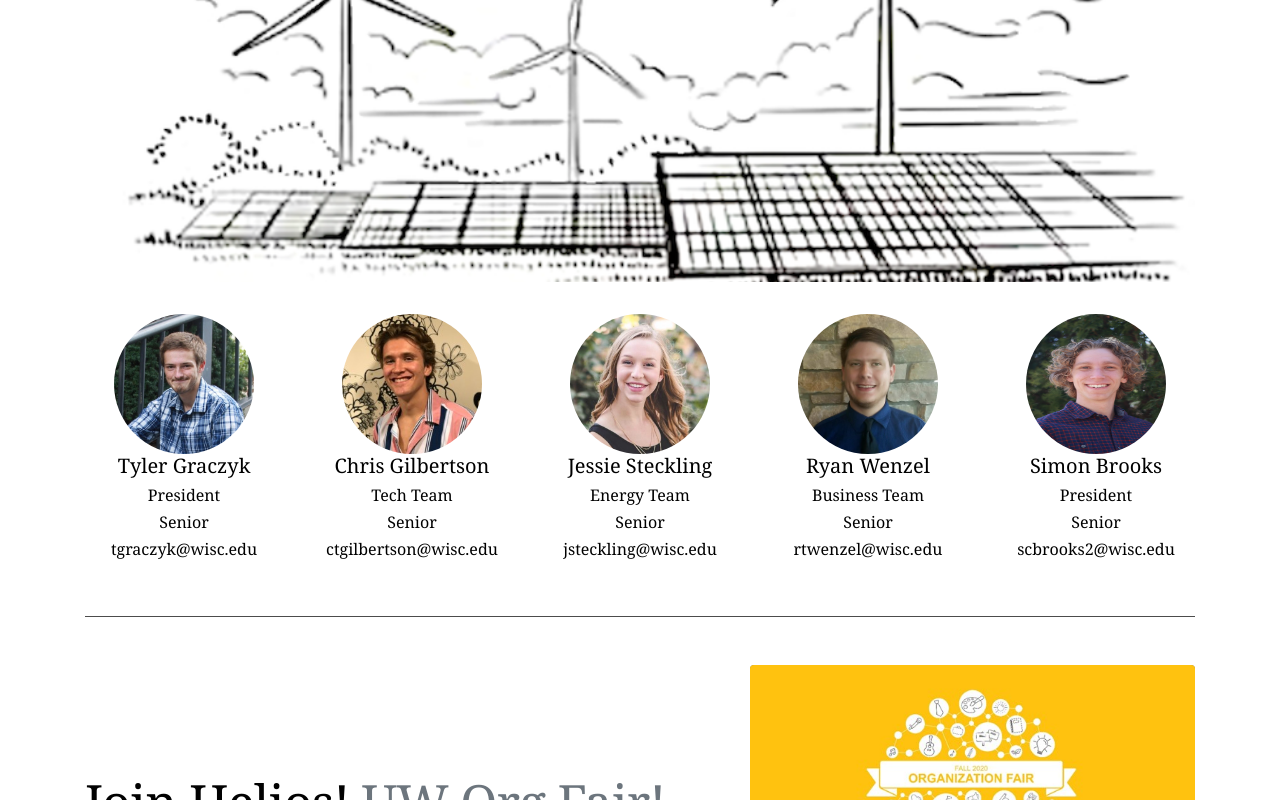
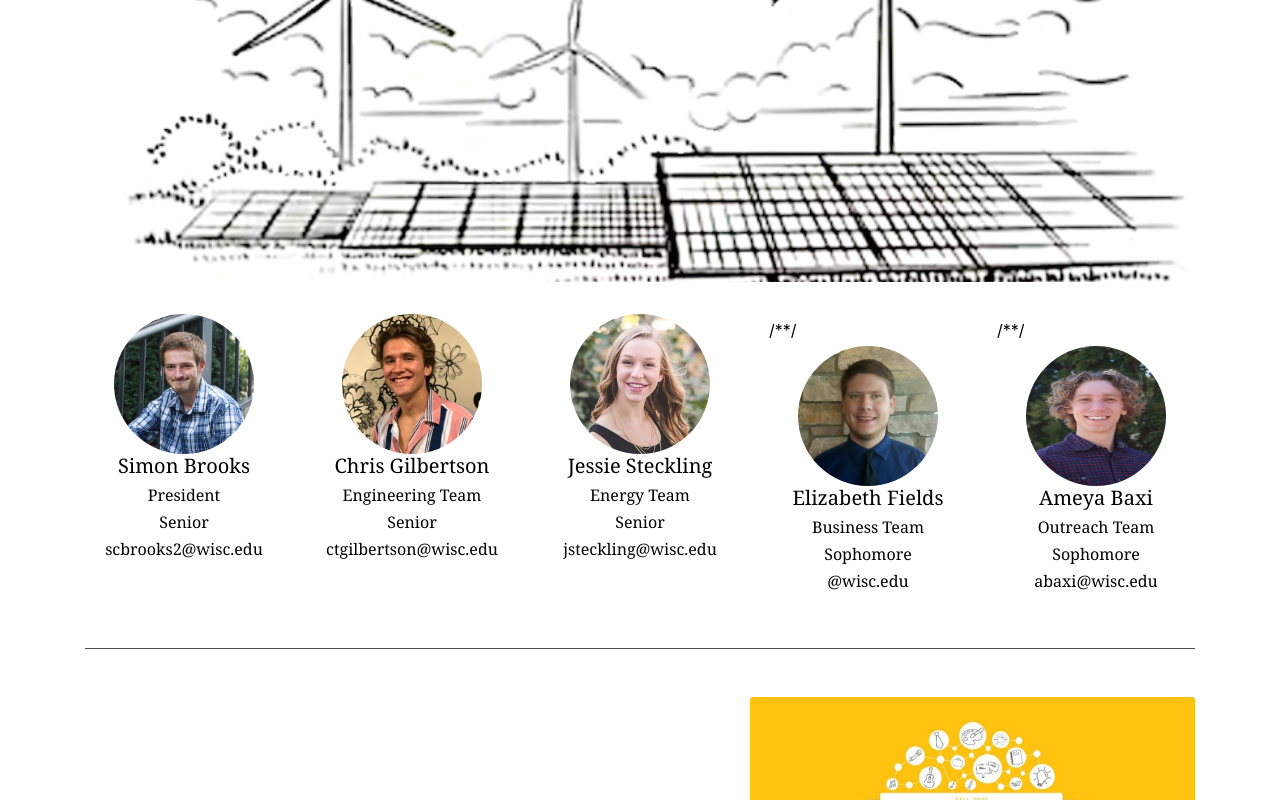
Before and after one commit to jstarfeldt/HeliosTechTeam, a React (Create React App) app: page / in a window 1280 px wide. Shown: the part 485-1285 px from the top of the page. Built offline with nearby package versions, Linux system fonts and the light colour scheme.

Commit message:
Update Home.jsx

```diff
--- a/src/Page/Home/Home.jsx
+++ b/src/Page/Home/Home.jsx
@@ -28,10 +28,10 @@ To spread awareness for sustainability, and particularly renewable energy projec
         <Row>
           <Image className="d-block center" style={{height: '140px', width: '140px'}} src={require("../../static/images/tyler.jpg")} roundedCircle />
         </Row>
-        <h5 style={{textAlign: 'center'}}>Tyler Graczyk</h5>
+        <h5 style={{textAlign: 'center'}}>Simon Brooks</h5>
         <h6 style={{textAlign: 'center'}}>President </h6>
         <h6 style={{textAlign: 'center'}}>Senior</h6>
-        <h6 style={{textAlign: 'center'}}>tgraczyk@wisc.edu</h6>
+        <h6 style={{textAlign: 'center'}}>scbrooks2@wisc.edu</h6>
       </a>
       </Col>
       <Col>
@@ -40,7 +40,7 @@ To spread awareness for sustainability, and particularly renewable energy projec
             <Image className="d-block center" style={{height: '140px', width: '140px'}} src={require("../../static/images/ChrisLinkedIn.jpg")} roundedCircle />
           </Row>
         <h5 style={{textAlign: 'center'}}>Chris Gilbertson</h5>
-        <h6 style={{textAlign: 'center'}}>Tech Team</h6>
+        <h6 style={{textAlign: 'center'}}>Engineering Team</h6>
         <h6 style={{textAlign: 'center'}}>Senior</h6>
         <h6 style={{textAlign: 'center'}}>ctgilbertson@wisc.edu</h6>
         </a>
@@ -57,25 +57,25 @@ To spread awareness for sustainability, and particularly renewable energy projec
       </a>
       </Col>
       <Col>
-      <a href="https://www.linkedin.com/in/ryan-wenzel/">
+      /*<a href="https://www.linkedin.com/in/ryan-wenzel/">*/
         <Row>
           <Image className="d-block center" style={{height: '140px', width: '140px'}} src={require("../../static/images/ryan.jpg")} roundedCircle />
         </Row>
-        <h5 style={{textAlign: 'center'}}>Ryan Wenzel</h5>
+        <h5 style={{textAlign: 'center'}}>Elizabeth Fields</h5>
         <h6 style={{textAlign: 'center'}}>Business Team</h6>
-        <h6 style={{textAlign: 'center'}}>Senior</h6>
-        <h6 style={{textAlign: 'center'}}>rtwenzel@wisc.edu</h6>
+        <h6 style={{textAlign: 'center'}}>Sophomore</h6>
+        <h6 style={{textAlign: 'center'}}>@wisc.edu</h6>
       </a>
       </Col>
       <Col>
-      <a href="https://www.linkedin.com/in/scbrooks2/">
+      /*<a href="https://www.linkedin.com/in/scbrooks2/">*/
         <Row>
           <Image className="d-block center" style={{height: '140px', width: '140px'}} src={require("../../static/images/Simon - Profile Pic.jpg")} roundedCircle />
         </Row>
-        <h5 style={{textAlign: 'center'}}>Simon Brooks</h5>
-        <h6 style={{textAlign: 'center'}}>President</h6>
-        <h6 style={{textAlign: 'center'}}>Senior</h6>
-        <h6 style={{textAlign: 'center'}}>scbrooks2@wisc.edu</h6>
+        <h5 style={{textAlign: 'center'}}>Ameya Baxi</h5>
+        <h6 style={{textAlign: 'center'}}>Outreach Team</h6>
+        <h6 style={{textAlign: 'center'}}>Sophomore</h6>
+        <h6 style={{textAlign: 'center'}}>abaxi@wisc.edu</h6>
       </a>
       </Col>
     </Row>
```
